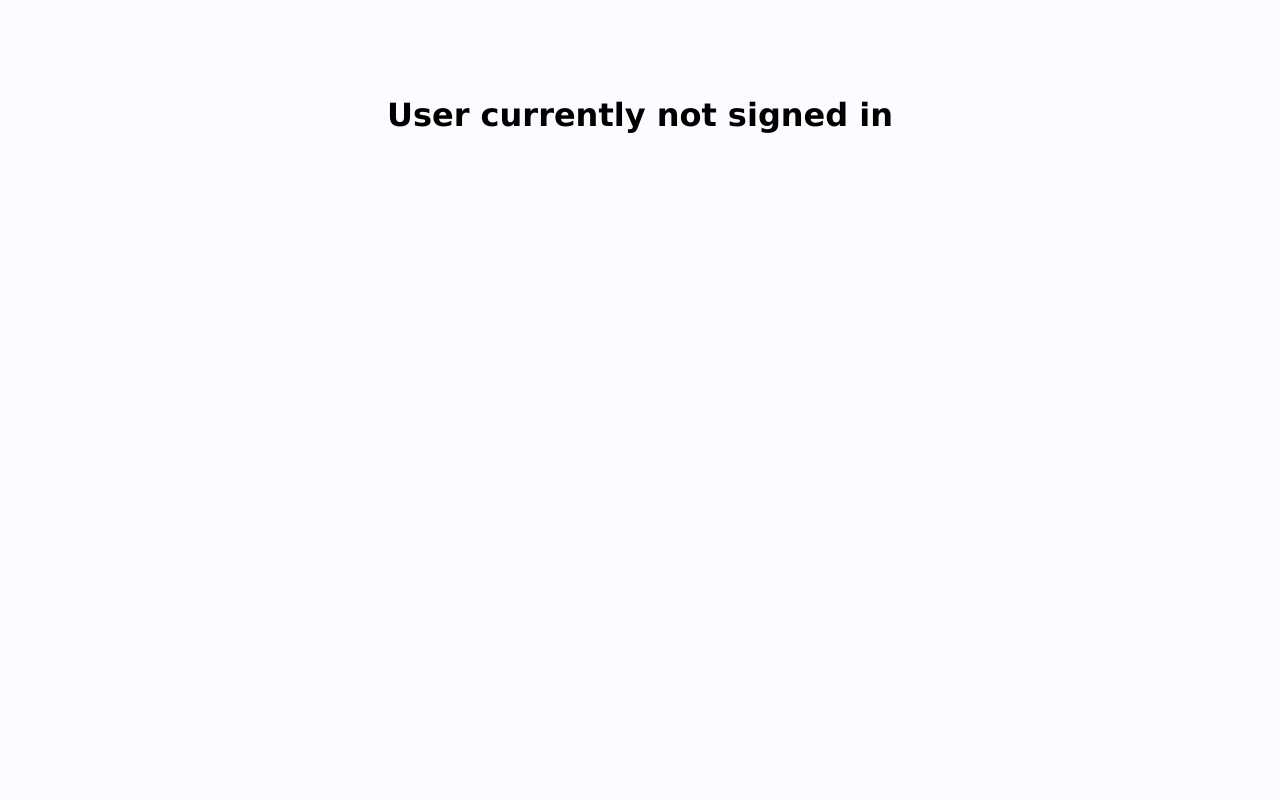
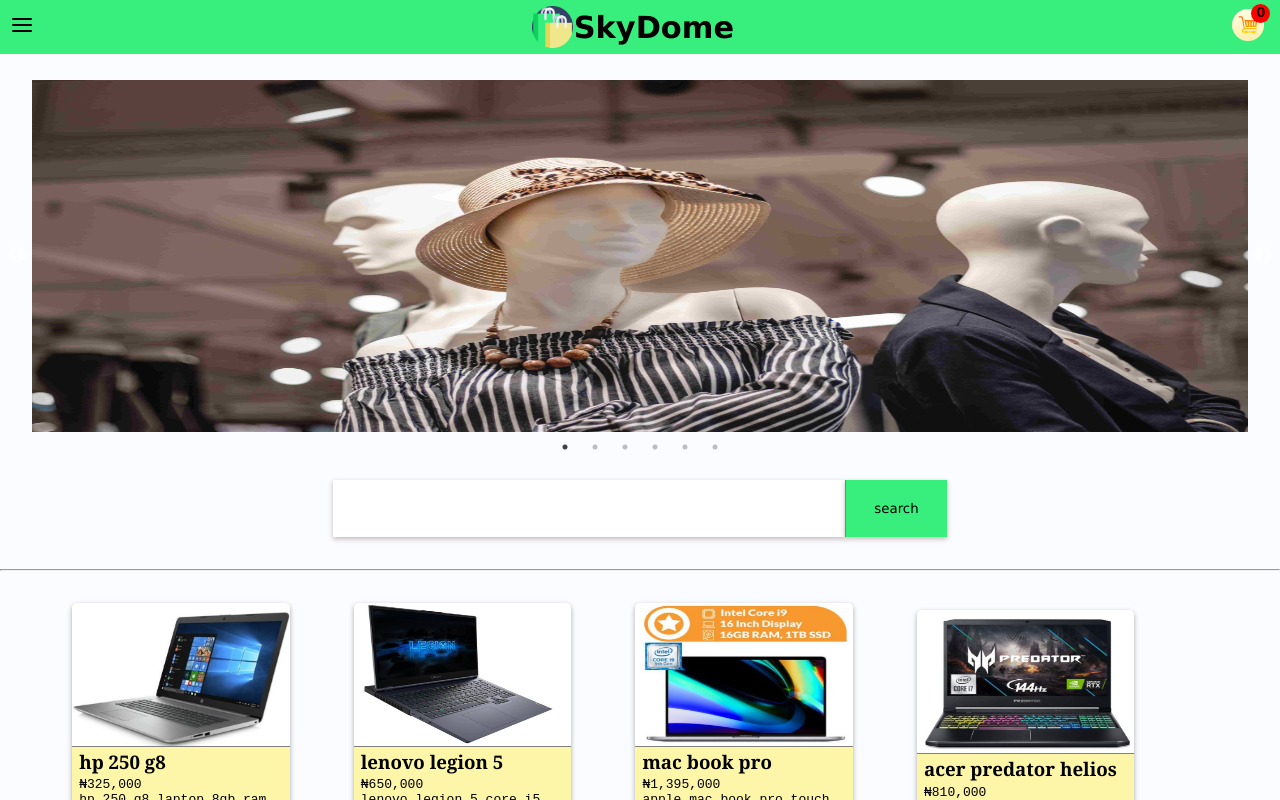
Before and after one commit to tobiayinmiro23/skydome, a React (Create React App) app: page /user in a window 1280 px wide. Shown: the top 800 px of the page. Built offline with nearby package versions, Linux system fonts and the light colour scheme; no server answers.

Commit message:
Update App.js

```diff
--- a/src/App.js
+++ b/src/App.js
@@ -6,7 +6,6 @@ import LaptopCheckout from './LaptopCheckout';
 import Phone from './Phone';
 import Products from './Products';
 import Shoe from './Shoe'
-import User from './User';
 import Login from './Login'
 import Signup from './Signup'
 import PhoneCheckout from './PhoneCheckout';
@@ -47,7 +46,6 @@ function App() {
         <Routes>
             <Route exact path='/' element={<Products id={handleId} handleAdvert={handleAdvert}  advert={advert} />}/>
             <Route path='/cart' element={<CartProduct handletotal={handletotal} />} />
-            <Route path='/User' element={<User />} />
             <Route path='/checkout'  element={<Checkout total={total} />} />
             <Route path='/phone' element={<Phone id={handleId}/>} />
             <Route path='/changePassword' element={<ChangePassword />}  />
```
